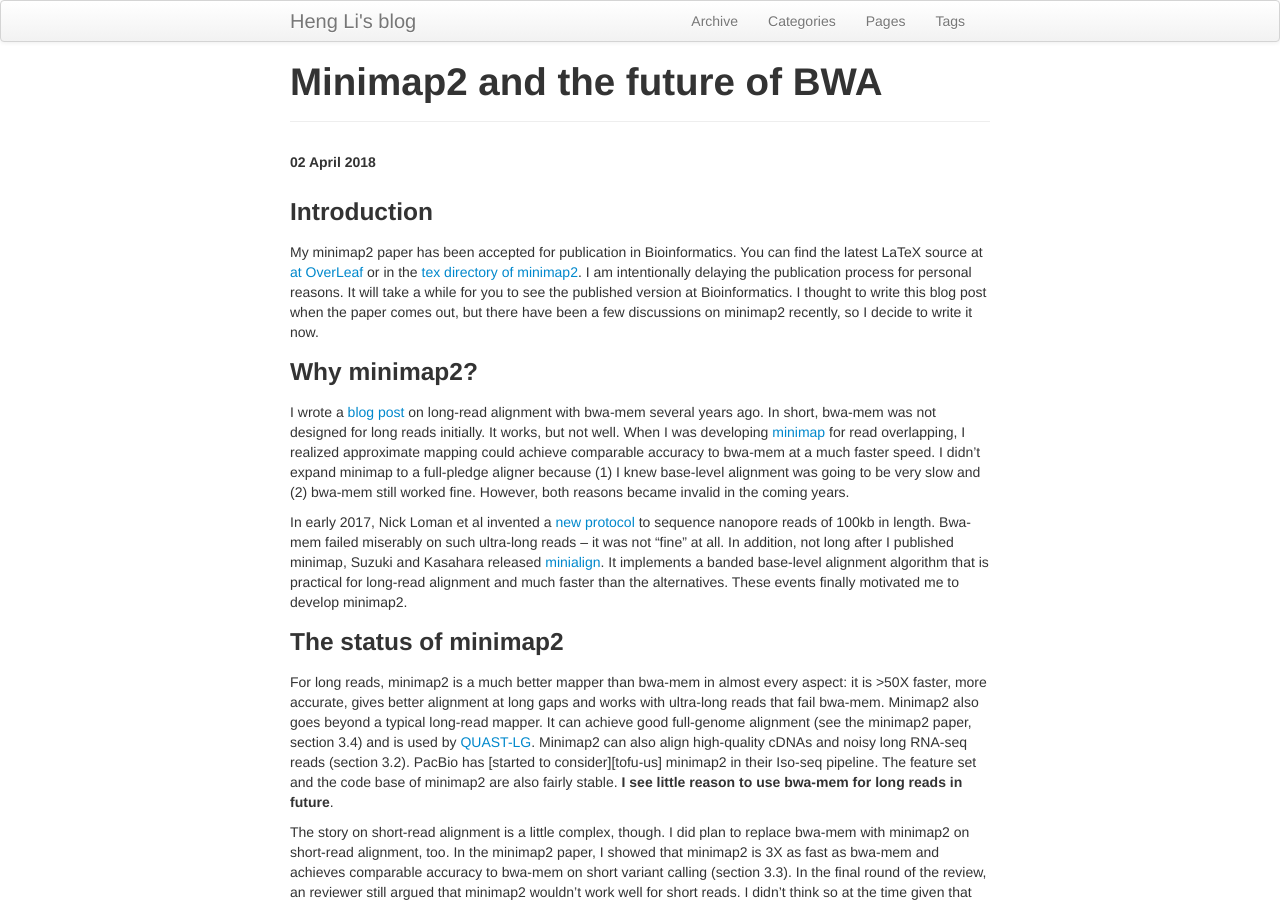
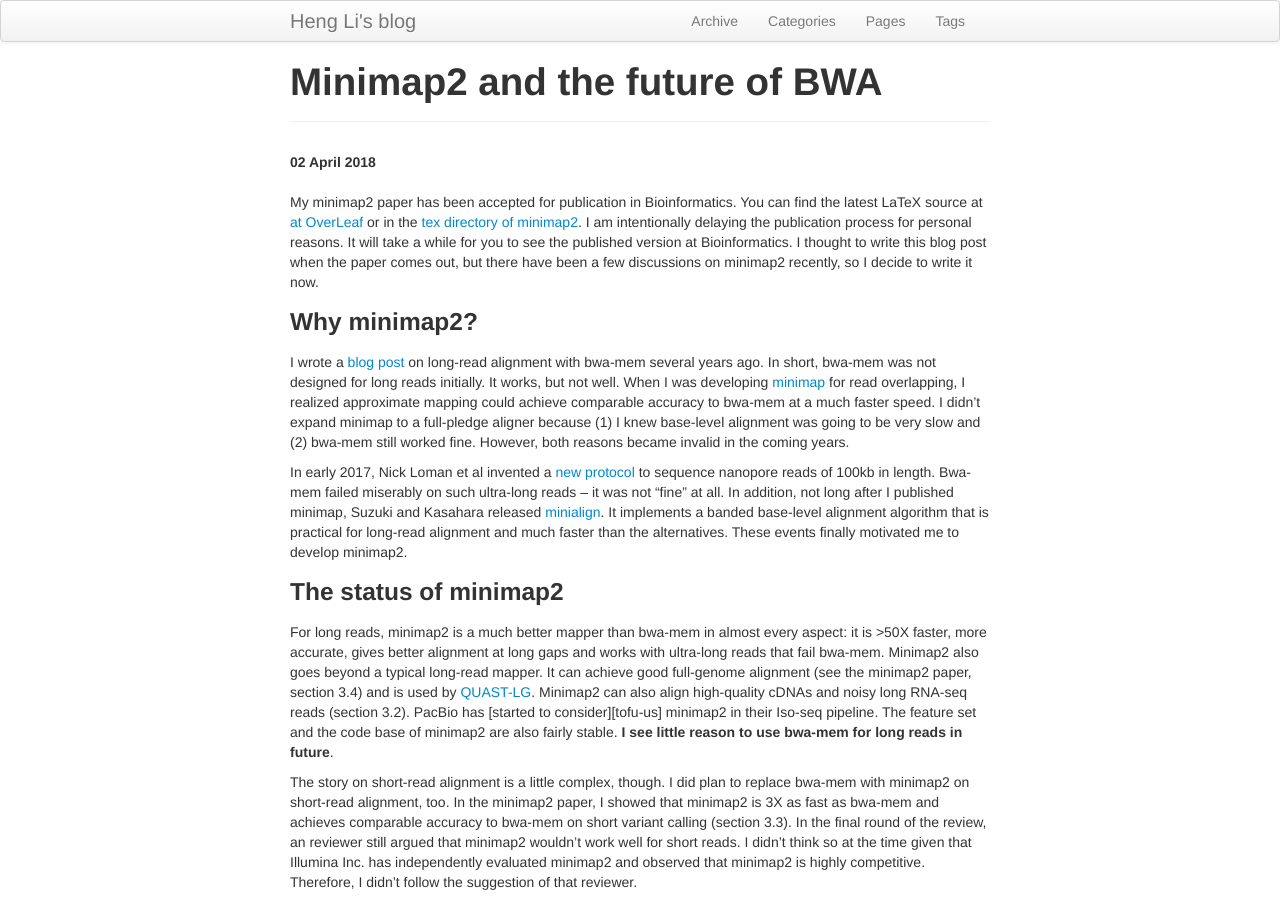
Before and after one commit to lh3/lh3.github.com, a Jekyll site: the page built from _posts/2018-04-02-minimap2-and-the-future-of-bwa.md, in a window 1280 px wide and 900 px high. Built offline with Jekyll 4.4.1, drawn with Linux system fonts in a browser that asks for light colours; comment, search, counter and statistics services are not loaded.

Commit message:
removed the Introduction header

```diff
--- a/_posts/2018-04-02-minimap2-and-the-future-of-bwa.md
+++ b/_posts/2018-04-02-minimap2-and-the-future-of-bwa.md
@@ -6,8 +6,6 @@ category:
 tags: []
 ---
 {% include JB/setup %}
-
-### Introduction
 
 My minimap2 paper has been accepted for publication in Bioinformatics. You can
 find the latest LaTeX source at [at OverLeaf][overleaf] or in the [tex
```
